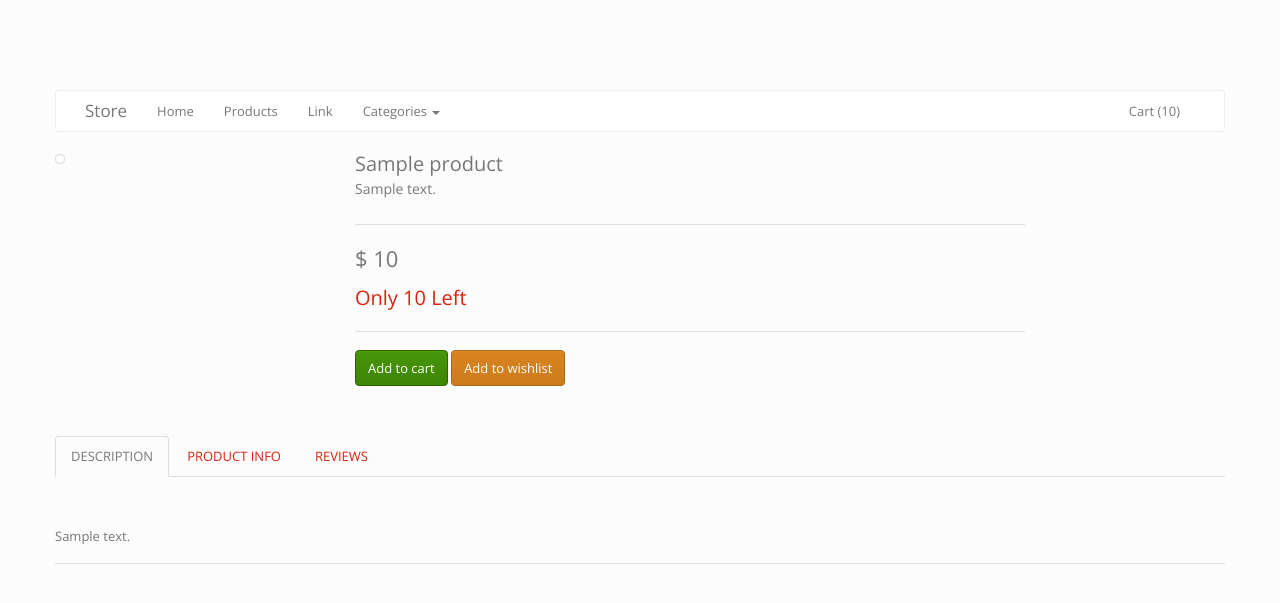
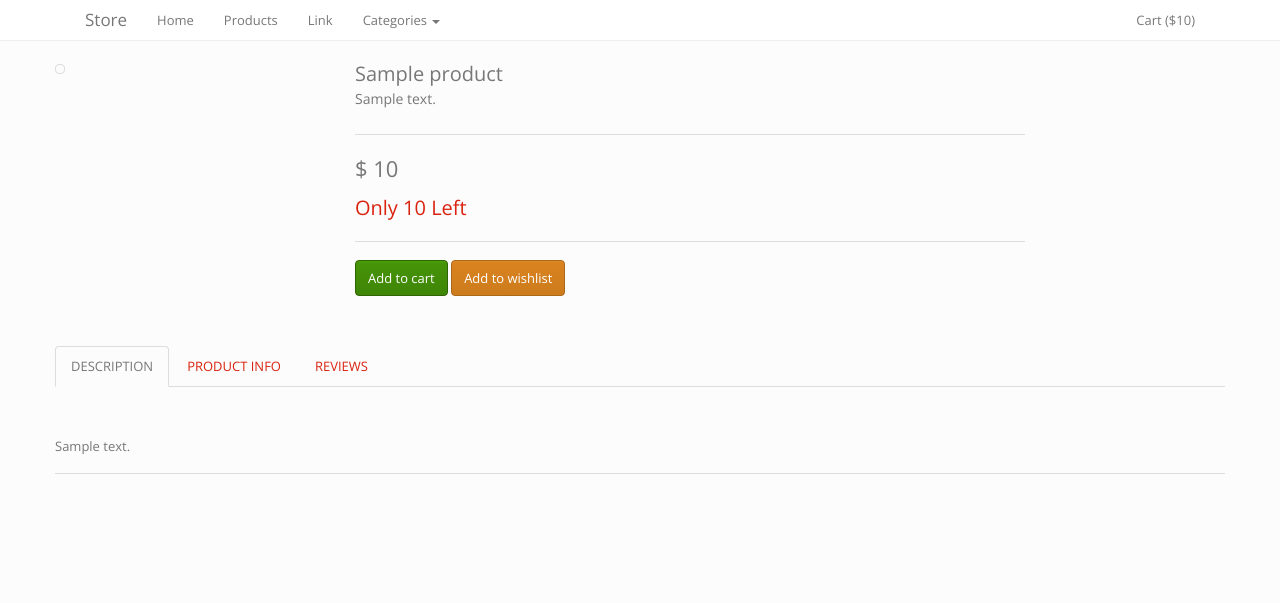
Before and after one commit to Comp199/cartotron, a Django app: template shop/templates/shop/product_detail.html in a window 1280 px wide. Shown: the top 603 px of the page. Run offline with Django 3.2, Linux system fonts and the light colour scheme; the template is opened without the code that fills it: most values are stand-ins (such as "Sample title", 1, 10 or a date in 2020); some libraries are stand-ins or nearby versions.

Commit message:
fixed navbar to top of screen for fun

```diff
--- a/shop/static/css/store.css
+++ b/shop/static/css/store.css
@@ -13,7 +13,7 @@
  */
 
 body {
-    padding-top: 70px; /* Required padding for .navbar-fixed-top. Remove if using .navbar-static-top. Change if height of navigation changes. */
+    padding-top: 40px; /* Required padding for .navbar-fixed-top. Remove if using .navbar-static-top. Change if height of navigation changes. */
 }
 
 .slide-image {
--- a/shop/templates/shop/product_detail.html
+++ b/shop/templates/shop/product_detail.html
@@ -5,7 +5,7 @@
 
 {% block content %}
 
-    <div class="row">
+    <div class="row margin-top20">
         <div class="col-md-3">
             <a class="img-thumbnail">
             {% thumbnail product.image "230x310" as im %}
@@ -20,7 +20,15 @@
             <div class="product-rating"><i class="fa fa-star gold"></i> <i class="fa fa-star gold"></i> <i class="fa fa-star gold"></i> <i class="fa fa-star gold"></i> <i class="fa fa-star-o"></i> </div>
             <hr>
             <div class="product-price">$ {{ product.price }}</div>
-            <div class="product-stock">{% if product.quantity == 0 %} <div class="product-empty"> Sold Out </div> {% elif product.quantity <= 10 %} <div class="product-empty">Only {{ product.quantity }} Left</div>  {% else %}In Stock{% endif %}</div>
+
+            <div class="product-stock">
+                {% if product.quantity == 0 %}
+                    <div class="product-empty"> Sold Out </div>
+                {% elif product.quantity <= 10 %}
+                    <div class="product-empty">Only {{ product.quantity }} Left</div>
+                {% else %}In Stock{% endif %}
+            </div>
+
             <hr>
 
             <div class="btn-group cart">
--- a/templates/base.html
+++ b/templates/base.html
@@ -24,9 +24,9 @@ Includes the following blocks for overriding:
 </head>
 <body>
 
-    <div class="container margin-top20">
+
         {% include "navbar.html" %}
-    </div>
+
 
     <div class="container">
         {% block content %}
--- a/templates/navbar.html
+++ b/templates/navbar.html
@@ -1,4 +1,4 @@
-<nav class="navbar navbar-default">
+<nav class="navbar navbar-default navbar-fixed-top">
   <div class="container-fluid">
     <div class="navbar-header">
       <button type="button" class="navbar-toggle collapsed" data-toggle="collapse" data-target="#bs-example-navbar-collapse-1">
@@ -35,7 +35,7 @@
 
       <ul class="nav navbar-nav navbar-right">
 
-        <li><a href="\cart\">Cart ({{ cart.total }})</a></li>
+        <li><a href="\cart\">Cart (${{ cart.total }})</a></li>
       </ul>
     </div>
   </div>
```
Also changed, not shown: shop/templates/shop/cart_contents.html (+7 -4 lines), shop/templates/shop/product_list.html (+10 -10 lines).
